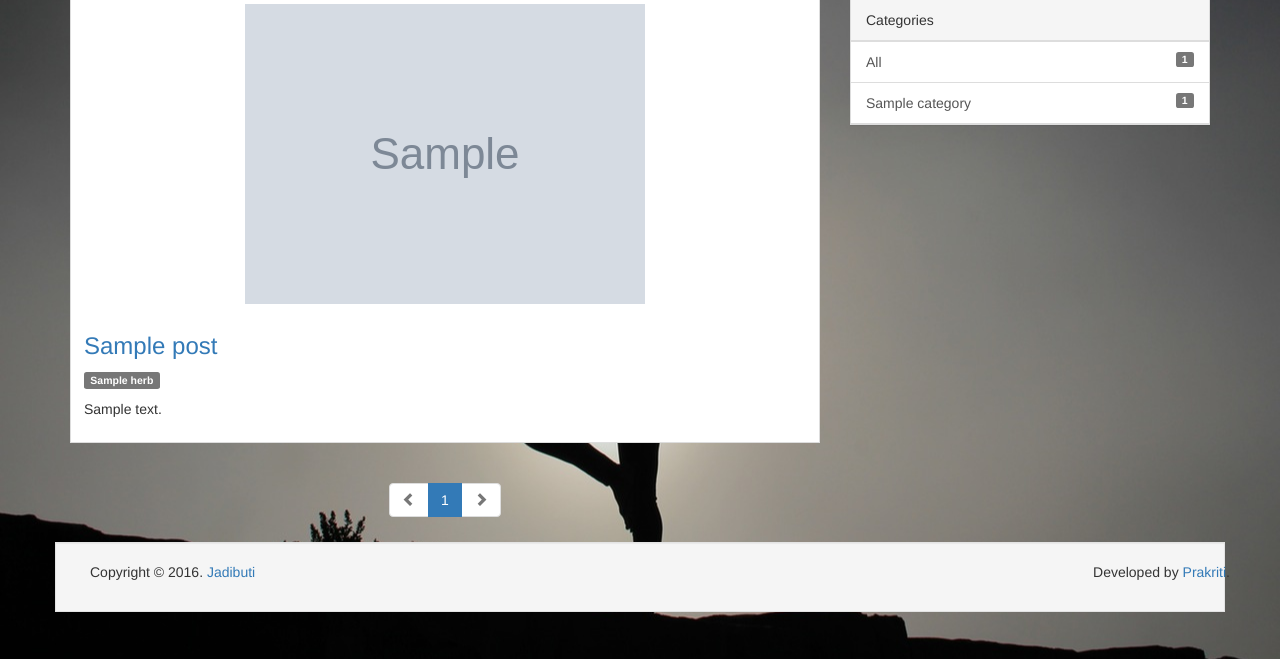
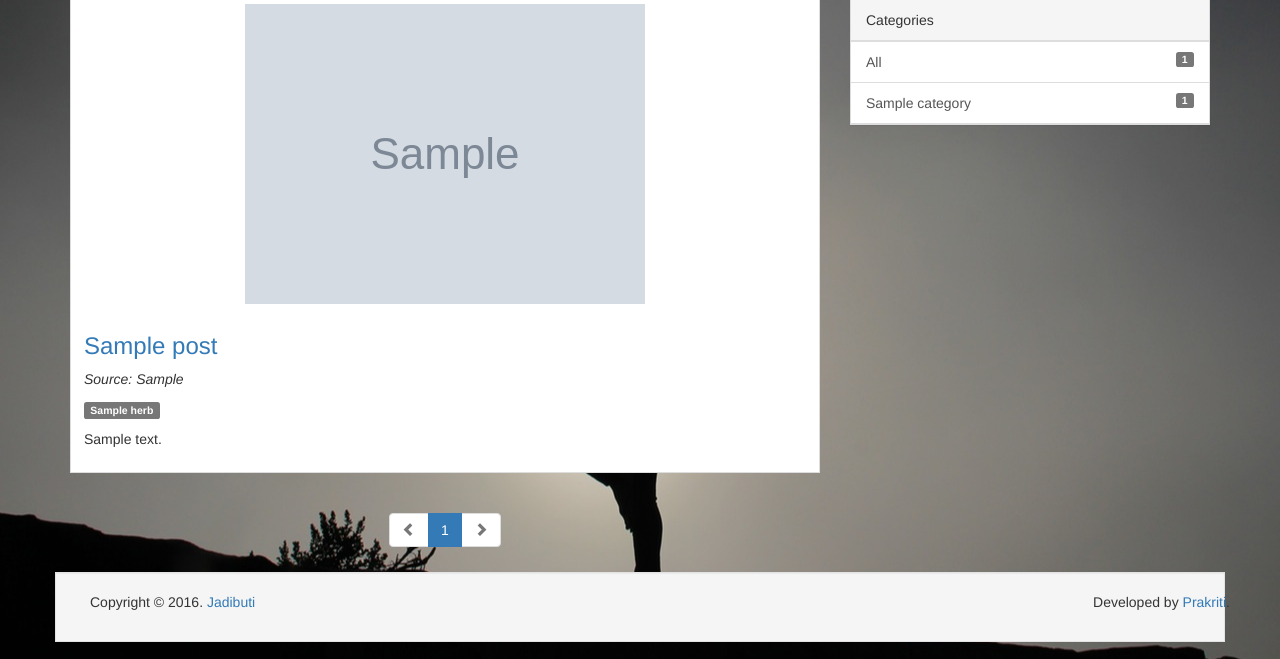
Before and after one commit to munikarmanish/jadibuti, a Django app: page /blog/ in a window 1280 px wide. Shown: the part 121-780 px from the top of the page. Run offline with Django 3.2, Linux system fonts and the light colour scheme; tables that the repository leaves empty hold one stand-in row (values such as "Sample post"); grey boxes marked "Sample" are stand-in pictures; some libraries are stand-ins or nearby versions.

Commit message:
Added source on search results

```diff
--- a/templates/posts_list.html
+++ b/templates/posts_list.html
@@ -49,7 +49,14 @@
           {% endif %}
           <div class='caption'>
             <h3><a href="{{ k.get_absolute_url }}"> {{ k.title|truncatechars:30 }} </a> </h3>
-            <small>Source{{k.source}}</small><br>
+            <p><i>Source: {{k.source}}</i></p>
+          {% if k.herbs %}
+          <p>
+            {% for h in k.herbs.all %}
+              <a href="{{ h.get_absolute_url }}"><span class="label label-default">{{ h.eng_name }}</span></a>
+            {% endfor %}
+          </p>
+          {% endif %}
             <small>Posted on {{ k.created|date }}.</small><small>Posted on {{ k.created|date }}.</small>
             <div>{{ k.summary }}</div>
           </div><!--caption-->
@@ -93,7 +100,7 @@
               <a href="{{ post.get_absolute_url }}">{{ post.title|truncatechars:30 }}</a>
 
             </h3>
-
+              <p><i>Source: {{post.source}}</i></p>
             {% if post.herbs %}
             <p>
               {% for h in post.herbs.all %}
```
